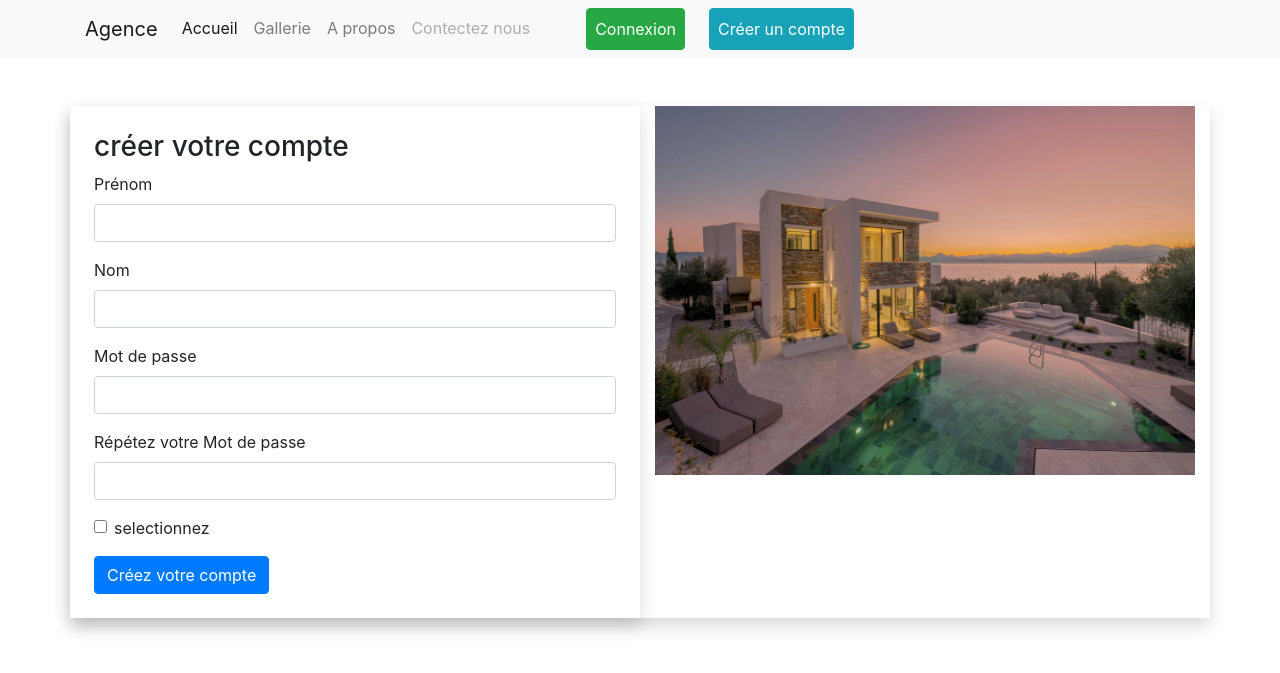
After one commit to Abdessalem16/gestion-agence-django, a Django app: page /register in a window 1280 px wide. The commit adds this page. Shown: the top 673 px of the page. Run offline with Django 5.2, Linux system fonts and the light colour scheme.

Commit message:
creer deux pages login et register

```diff
--- a/LuxeAgence/Agence/templates/base.html
+++ b/LuxeAgence/Agence/templates/base.html
@@ -20,7 +20,7 @@
   <div class="collapse navbar-collapse" id="navbarNav">
     <ul class="navbar-nav">
       <li class="nav-item active">
-        <a class="nav-link" href="#">Accueil <span class="sr-only">(current)</span></a>
+        <a class="nav-link" href="/">Accueil <span class="sr-only">(current)</span></a>
       </li>
       <li class="nav-item">
         <a class="nav-link" href="#">Gallerie</a>
@@ -30,6 +30,12 @@
       </li>
       <li class="nav-item">
         <a class="nav-link disabled" href="#">Contectez nous</a>
+      </li>
+      <li class="nav-item active ml-5">
+        <a class="nav-link btn btn-success text-white" href="{% url 'login' %}">Connexion</a>
+      </li>
+      <li class="nav-item active ml-4">
+        <a class="nav-link btn btn-info text-white" href="{% url 'register'%}">Créer un compte</a>
       </li>
     </ul>
   </div>
--- /dev/null
+++ b/LuxeAgence/Agence/templates/register.html
@@ -0,0 +1,44 @@
+{% extends "base.html" %}
+{% load static %}
+
+{% block content %}
+<div class="container mt-3 mb-5">
+    <div class="row mt-5 mb-5 shadow">
+        <div class="col-lg-6 shadow p-4">
+            <h3>créer votre compte</h3>
+          <form>
+            <div class="form-group">
+    <label for="exampleInputText1">Prénom</label>
+    <input type="text" class="form-control" id="exampleInputText1" aria-describedby="textHelp">
+
+  </div>
+  <div class="form-group">
+    <label for="exampleInputText1">Nom</label>
+    <input type="text" class="form-control" id="exampleInputText1" aria-describedby="textHelp">
+
+  </div>
+  <div class="form-group">
+    <label for="exampleInputPassword1">Mot de passe </label>
+    <input type="password" class="form-control" id="exampleInputPassword1">
+  </div>
+  <div class="form-group">
+    <label for="exampleInputPassword1"> Répétez votre Mot de passe </label>
+    <input type="password" class="form-control" id="exampleInputPassword1">
+  </div>
+  <div class="form-group form-check">
+    <input type="checkbox" class="form-check-input" id="exampleCheck1">
+    <label class="form-check-label" for="exampleCheck1">selectionnez</label>
+  </div>
+  <button type="submit" class="btn btn-primary">Créez votre compte</button>
+</form>
+        </div>
+        <div class="col-lg-6">
+         <img src="{% static 'images/images9.png' %}"
+                     class="img-fluid img-reponsive"
+                     alt="Villa de luxe">
+        </div>
+    </div>
+</div>
+
+
+{% endblock %}
--- a/LuxeAgence/Agence/urls.py
+++ b/LuxeAgence/Agence/urls.py
@@ -1,8 +1,9 @@
 
 from django.urls import path
 
-from Agence import views
+from .views import *
 urlpatterns = [
-    path('',views.home,name="home"),
-
+    path('',home,name="home"),
+    path('login',login,name="login"),
+    path('register',register,name="register"),
 ]
--- a/LuxeAgence/Agence/views.py
+++ b/LuxeAgence/Agence/views.py
@@ -2,3 +2,7 @@ from django.shortcuts import render
 
 def home (request):
     return render(request,'home.html')
+def login (request):
+    return render(request, "login.html")
+def register (request):
+    return render(request, "register.html")
```
Also changed, not shown: LuxeAgence/Agence/templates/home.html (+8 -4 lines), LuxeAgence/Agence/templates/login.html (added, +34 -0 lines).
